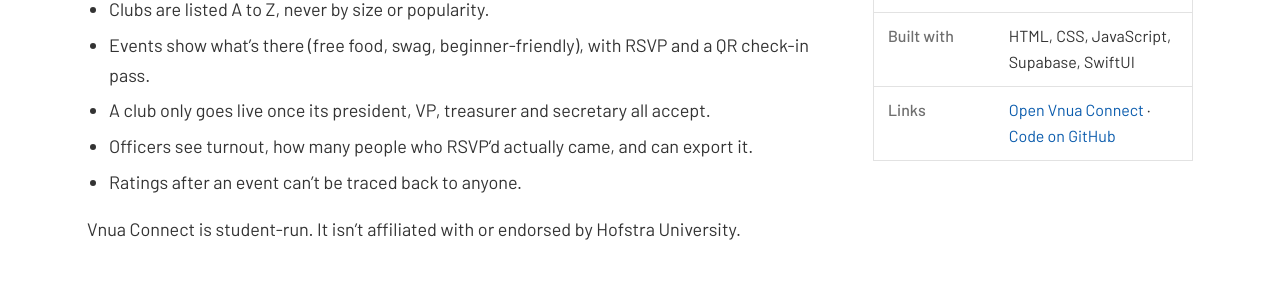
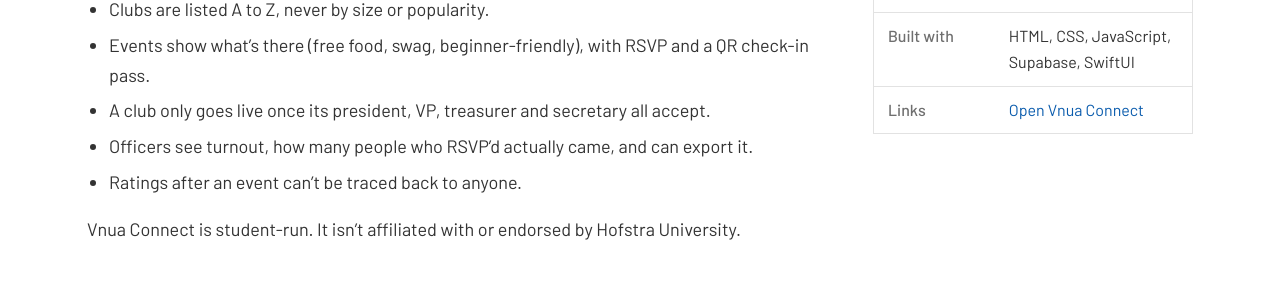
Before and after one commit to AdrielVent/vnua-systems, a Jekyll site: the page built from pages/vnua-connect.md, in a window 1280 px wide and 1161 px high. Shown: the part 715-1015 px from the top of the window. Built offline with Jekyll 4.4.1, drawn with Linux system fonts in a browser that asks for light colours.

Commit message:
Remove the link to the private Vnua Connect repo
It returns 404 for visitors. The link to the live app stays.

Co-Authored-By: Claude Opus 5.5 <noreply@anthropic.com>

```diff
--- a/pages/vnua-connect.md
+++ b/pages/vnua-connect.md
@@ -15,7 +15,7 @@ facts:
   - label: Built with
     value: HTML, CSS, JavaScript, Supabase, SwiftUI
   - label: Links
-    value: "[Open Vnua Connect](https://adrielvent.github.io/Vnua-Connect/) · [Code on GitHub](https://github.com/AdrielVent/Vnua-Connect)"
+    value: "[Open Vnua Connect](https://adrielvent.github.io/Vnua-Connect/)"
 ---
 ## Why I built it
 
```
